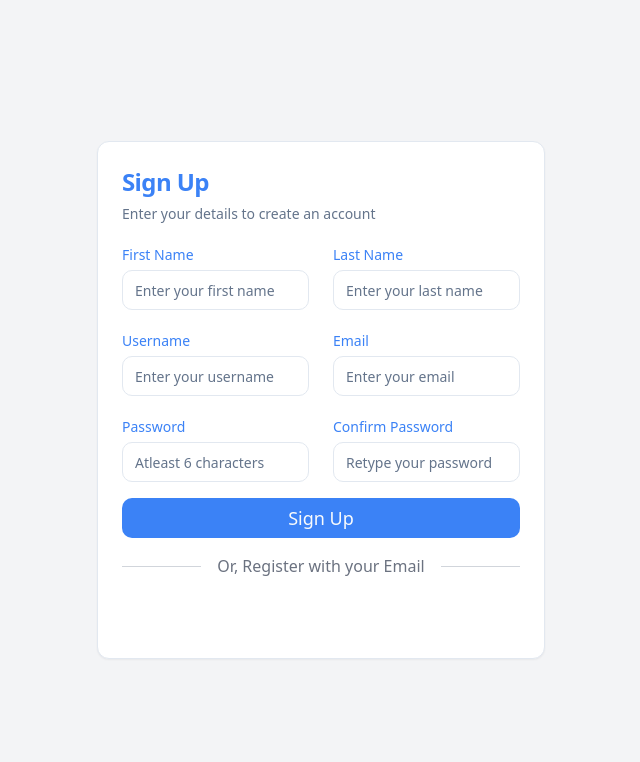
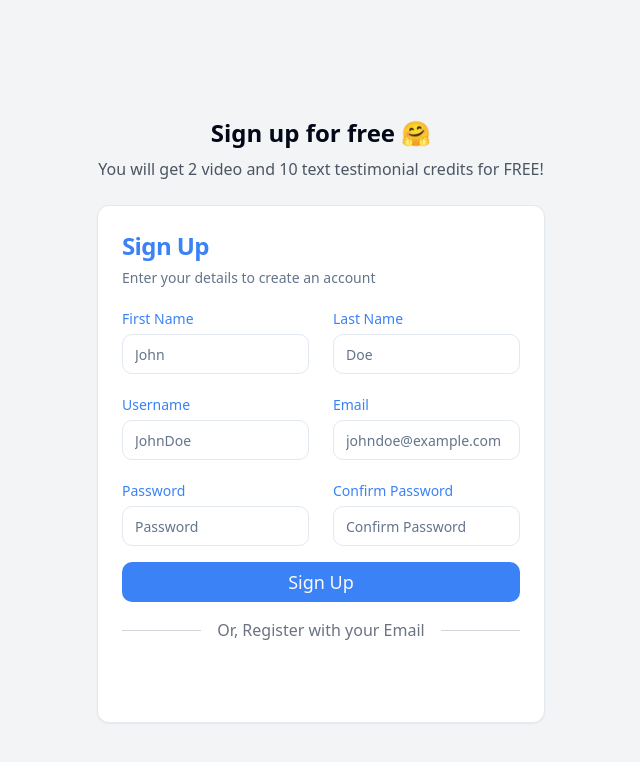
Before and after one commit to shreya2430/TrueVoices, a React (Vite) app in the folder app/: page /register in a window 1280 px wide. Shown: the top 762 px of the page, without its empty margins (319-959 px from the left). Built offline with nearby package versions, Linux system fonts and the light colour scheme.

Commit message:
REgister Page Changes

```diff
--- a/app/src/components/forms/RegisterForm/RegisterForm.tsx
+++ b/app/src/components/forms/RegisterForm/RegisterForm.tsx
@@ -66,7 +66,7 @@ export function RegisterForm({ fields, onSubmit }: RegisterFormProps) {
 
 
     return (
-        <div className="flex items-center justify-center min-h-screen bg-gray-100">
+        <div className="flex items-center justify-center bg-gray-100">
             <Card className="mx-auto max-w-md">
             <CardHeader>
                 <CardTitle className="text-2xl text-blue-500">Sign Up</CardTitle>
--- a/app/src/components/pages/RegisterPage.tsx
+++ b/app/src/components/pages/RegisterPage.tsx
@@ -6,42 +6,42 @@ const fields = [
         id: 'firstName',
         label: 'First Name',
         type: 'text',
-        placeholder: 'Enter your first name',
+        placeholder: 'John',
         required: true,
     },
     {
         id: 'kastName',
         label: 'Last Name',
         type: 'text',
-        placeholder: 'Enter your last name',
+        placeholder: 'Doe',
         required: true,
     },
     {
         id: 'username',
         label: 'Username',
         type: 'text',
-        placeholder: 'Enter your username',
+        placeholder: 'JohnDoe',
         required: true,
     },
     {
         id: 'email',
         label: 'Email',
         type: 'email',
-        placeholder: 'Enter your email',
+        placeholder: 'johndoe@example.com',
         required: true,
     },
     {
         id: 'password',
         label: 'Password',
         type: 'password',
-        placeholder: 'Atleast 6 characters',
+        placeholder: 'Password',
         required: true,
     },
     {
         id: 'confirmPassword',
         label: 'Confirm Password',
         type: 'password',
-        placeholder: 'Retype your password',
+        placeholder: 'Confirm Password',
         required: true,
     },
 ];
@@ -51,5 +51,17 @@ export function RegisterPage() {
         console.log(formData);
     };
 
-    return <RegisterForm fields={fields} onSubmit={handleFormSubmit} />;
+    return (
+
+        <div className="register-page flex flex-col items-center justify-center min-h-screen bg-gray-100">
+            <div className="text-center mb-6 mt-10">
+                <h2 className="text-2xl font-bold mb-2">Sign up for free 🤗</h2>
+                <p className="text-gray-600">
+                    You will get 2 video and 10 text testimonial credits for FREE!
+                </p>
+            </div>
+            <RegisterForm fields={fields} onSubmit={handleFormSubmit} />
+        </div>
+
+    )
 }
```
